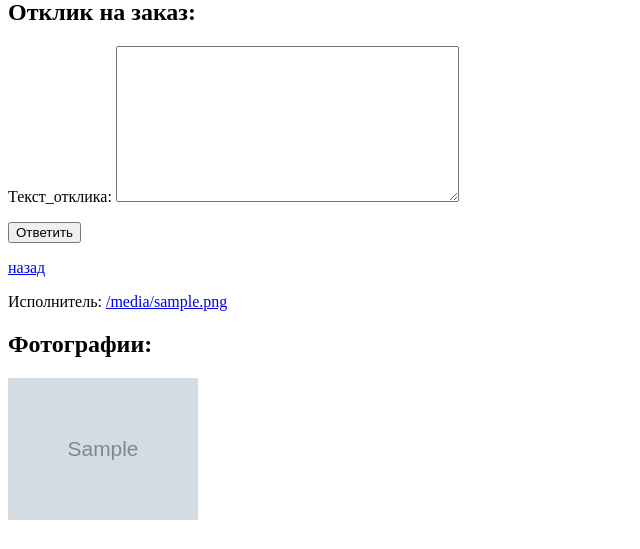
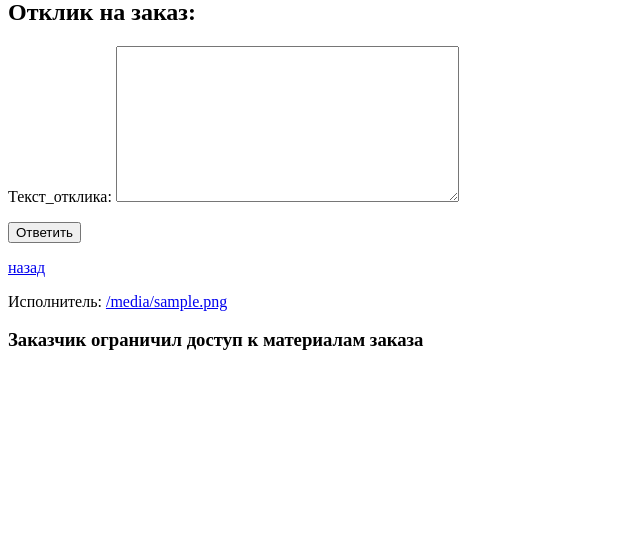
Before and after one commit to Den4ik-Bro/photo_store, a Django app: template photo_store/templates/order_info.html in a window 1280 px wide. Shown: the part 251-800 px from the top of the page, without its empty margins (0-640 px from the left). Run offline with Django 3.2, Linux system fonts and the light colour scheme; tables that the repository leaves empty hold one stand-in row (values such as "Sample post"); the template is opened without the code that fills it: values that come from a table or form of the project are taken from there, most other values are stand-ins (such as "Sample title", 1, 10 or a date in 2020); grey boxes marked "Sample" are stand-in pictures.

Commit message:
реализовано демонстрация фотографий к заказу с условием если заказ публичный иначе результаты видят только заказчик и исполнитель

```diff
--- a/photo_store/templates/order_info.html
+++ b/photo_store/templates/order_info.html
@@ -38,10 +38,19 @@
             {% endif %}
     {% else %}
         <p>Исполнитель: <a href="/profile/{{ accepted_response.photographer.id }}">{{ accepted_response.photographer }}</a></p>
-        <p><h2>Фотографии:</h2></p>
-        {% for photo in photo %}
-            <img src="{{ photo.image.url }}" style="width: 15%">
-        {% endfor %}
+        {% if not current_order.is_public and current_order.owner == request.user or accepted_response.photographer == request.user%}
+            <p><h2>Фотографии:</h2></p>
+            {% for photo in photo %}
+                <img src="{{ photo.image.url }}" style="width: 15%">
+            {% endfor %}
+        {% elif current_order.is_public %}
+            <p><h2>Фотографии:</h2></p>
+            {% for photo in photo %}
+                <img src="{{ photo.image.url }}" style="width: 15%">
+            {% endfor %}
+        {% else %}
+            <h3>Заказчик ограничил доступ к материалам заказа</h3>
+        {% endif %}
     {% endif %}
     {% if accepted_response.photographer == request.user %}
         <p><h3>загрузить фотографии</h3></p>
```
